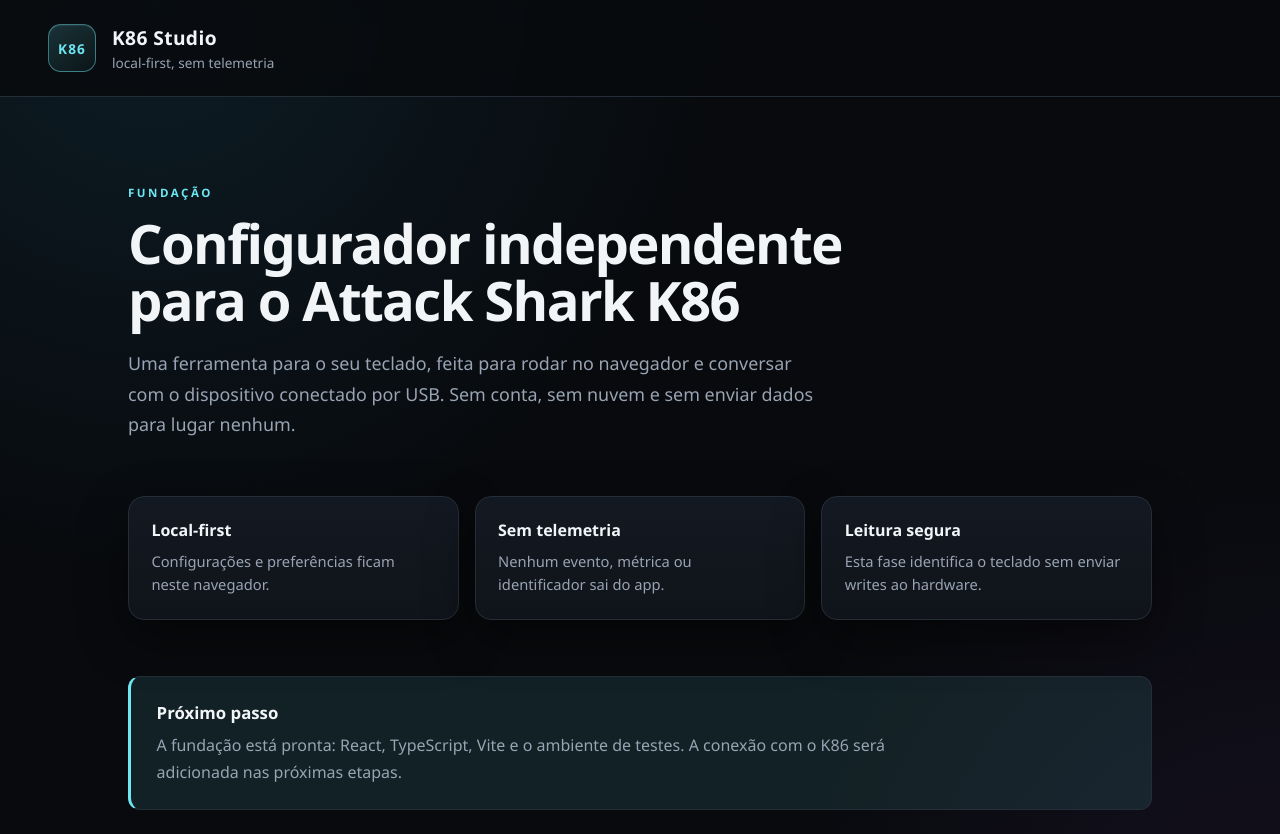
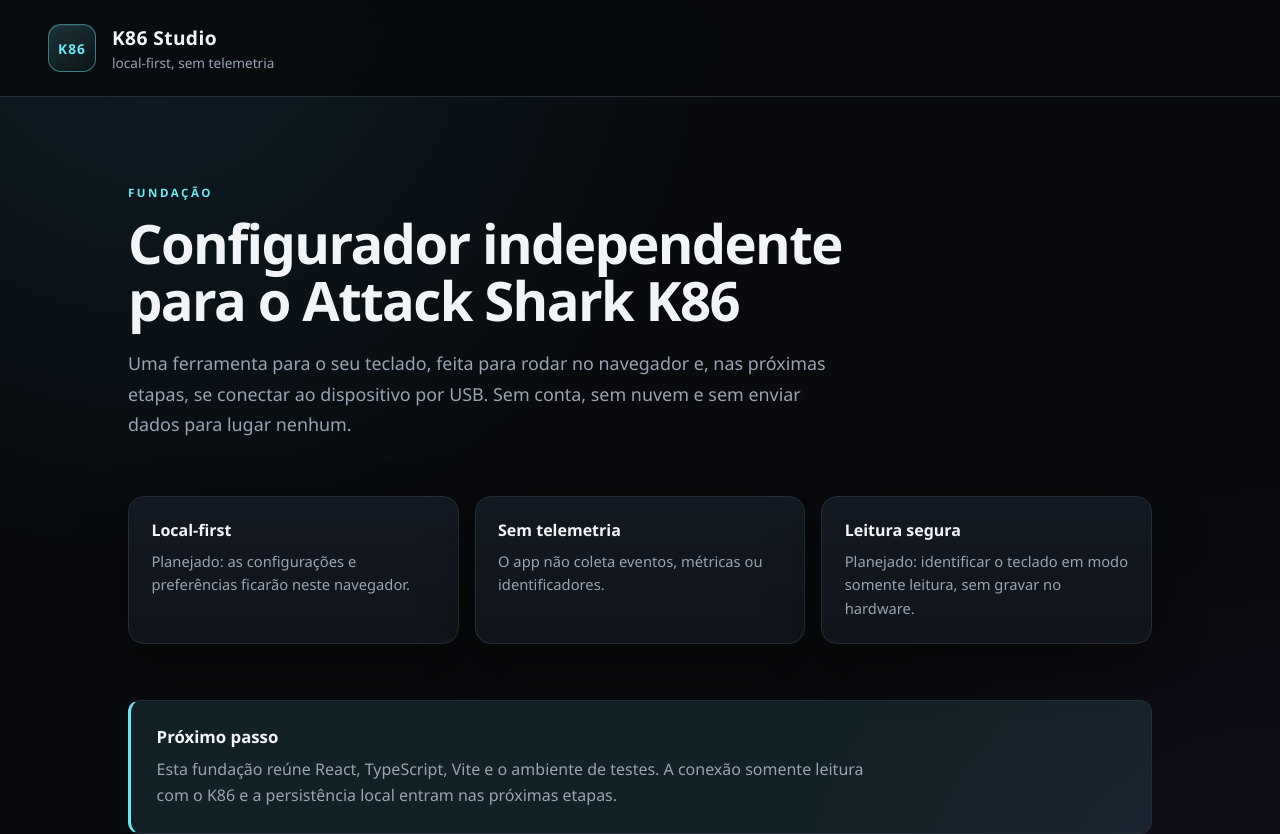
Before and after one commit to cleiton1231/k86_softawe, a React (Vite) app: page / in a window 1280 px wide. Shown: the top 834 px of the page. Built offline with nearby package versions, Linux system fonts and the light colour scheme.

Commit message:
fix: harden scaffold

```diff
--- a/src/app/App.tsx
+++ b/src/app/App.tsx
@@ -18,38 +18,42 @@ export default function App() {
           <p className="eyebrow">Fundação</p>
           <h2 id="hero-title">Configurador independente para o Attack Shark K86</h2>
           <p className="lede">
-            Uma ferramenta para o seu teclado, feita para rodar no navegador e
-            conversar com o dispositivo conectado por USB. Sem conta, sem nuvem
-            e sem enviar dados para lugar nenhum.
+            Uma ferramenta para o seu teclado, feita para rodar no navegador e,
+            nas próximas etapas, se conectar ao dispositivo por USB. Sem conta,
+            sem nuvem e sem enviar dados para lugar nenhum.
           </p>
         </section>
 
         <section className="principles" aria-label="Princípios do projeto">
           <article className="principle-card">
             <h3>Local-first</h3>
-            <p>Configurações e preferências ficam neste navegador.</p>
+            <p>Planejado: as configurações e preferências ficarão neste navegador.</p>
           </article>
           <article className="principle-card">
             <h3>Sem telemetria</h3>
-            <p>Nenhum evento, métrica ou identificador sai do app.</p>
+            <p>O app não coleta eventos, métricas ou identificadores.</p>
           </article>
           <article className="principle-card">
             <h3>Leitura segura</h3>
-            <p>Esta fase identifica o teclado sem enviar writes ao hardware.</p>
+            <p>
+              Planejado: identificar o teclado em modo somente leitura, sem
+              gravar no hardware.
+            </p>
           </article>
         </section>
 
         <section className="next-step" aria-labelledby="next-title">
           <h2 id="next-title">Próximo passo</h2>
           <p>
-            A fundação está pronta: React, TypeScript, Vite e o ambiente de
-            testes. A conexão com o K86 será adicionada nas próximas etapas.
+            Esta fundação reúne React, TypeScript, Vite e o ambiente de testes.
+            A conexão somente leitura com o K86 e a persistência local entram
+            nas próximas etapas.
           </p>
         </section>
       </main>
 
       <footer className="app-footer">
-        <p>K86 Studio 0.1.0</p>
+        <p>K86 Studio</p>
         <p>GPL-3.0-or-later</p>
       </footer>
     </div>
--- a/vite.config.ts
+++ b/vite.config.ts
@@ -7,8 +7,22 @@ export default defineConfig({
   plugins: [react(), {
     name: "k86-csp",
     apply: "build",
-    transformIndexHtml(html) {
-      return html.replace("</head>", `<meta http-equiv="Content-Security-Policy" content="${csp}"></head>`);
+    transformIndexHtml() {
+      return [
+        {
+          tag: "meta",
+          attrs: {
+            "http-equiv": "Content-Security-Policy",
+            content: csp,
+          },
+          injectTo: "head-prepend",
+        },
+      ];
     },
   }],
+  build: {
+    modulePreload: {
+      polyfill: false,
+    },
+  },
 });
--- a/vitest.config.ts
+++ b/vitest.config.ts
@@ -4,6 +4,5 @@ export default defineConfig({
   test: {
     environment: "jsdom",
     setupFiles: ["src/test/setup.ts"],
-    passWithNoTests: true,
   },
 });
```
Also changed, not shown: src/test/setup.ts (+4 -0 lines), 1 other file (tests, documents, lock files or other folders).
